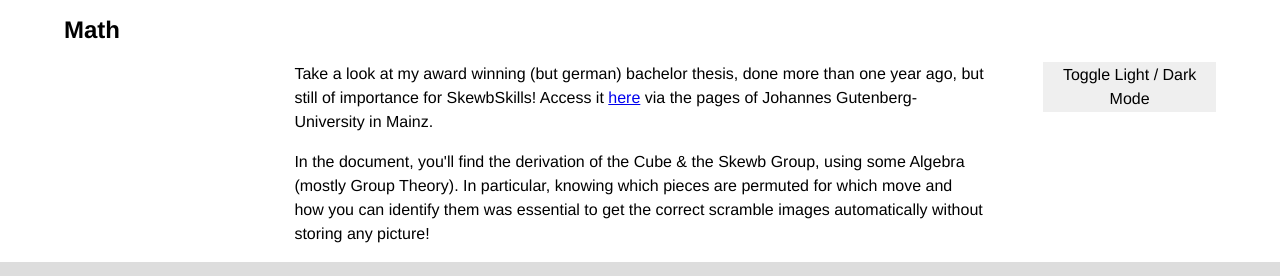
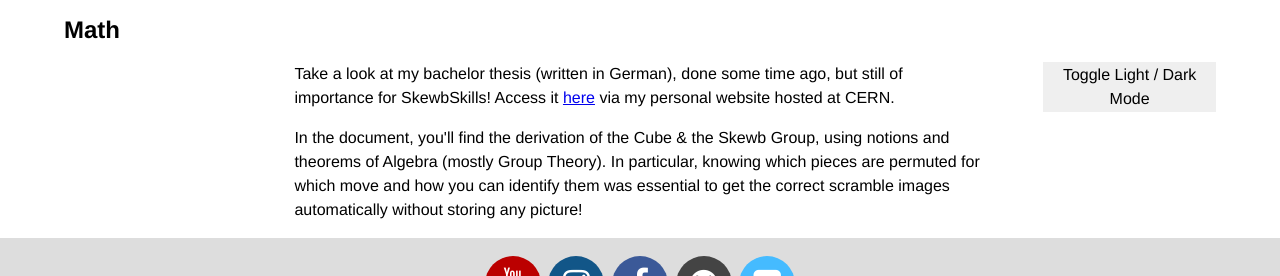
Before and after one commit to AnnikaStein/SkewbPage, a plain HTML site: page Resources/math.html in a window 1280 px wide. Shown: the part 370-646 px from the top of the page. Drawn offline with Linux system fonts and the light colour scheme.

Commit message:
Update outdated link, group theory bachelor thesis (Rubik's Cube, Skewb)

```diff
--- a/Resources/math.html
+++ b/Resources/math.html
@@ -100,10 +100,10 @@
 <aside id="right"><button type="button" onclick="toggleLightDark()" class="resp2 but-Light"> Toggle Light / Dark Mode </button><br><br>
   </aside>
   <section>
-    <div id="general" style="display: block;"><p>Take a look at my award winning (but german) bachelor thesis, done more than one year ago, but still of importance
-    for SkewbSkills! Access it <a href="https://www.glk.uni-mainz.de/files/2020/01/Bachelorarbeit_Stein_Annika_Mathematik.pdf" target="_blank">here</a> via the pages of
-    Johannes Gutenberg-University in Mainz.</p>
-    <p>In the document, you'll find the derivation of the Cube & the Skewb Group, using some Algebra (mostly Group Theory). In particular, knowing which
+    <div id="general" style="display: block;"><p>Take a look at my bachelor thesis (written in German), done some time ago, but still of importance
+    for SkewbSkills! Access it <a href="https://annika-stein.web.cern.ch/theses/Bachelorarbeit_Stein_Annika_Mathematik.pdf" target="_blank">here</a> via my
+    personal website hosted at CERN.</p>
+    <p>In the document, you'll find the derivation of the Cube & the Skewb Group, using notions and theorems of Algebra (mostly Group Theory). In particular, knowing which
       pieces are permuted for which move and how you can identify them was essential to get the correct scramble images automatically without
       storing any picture!</p>
     </p>
```
